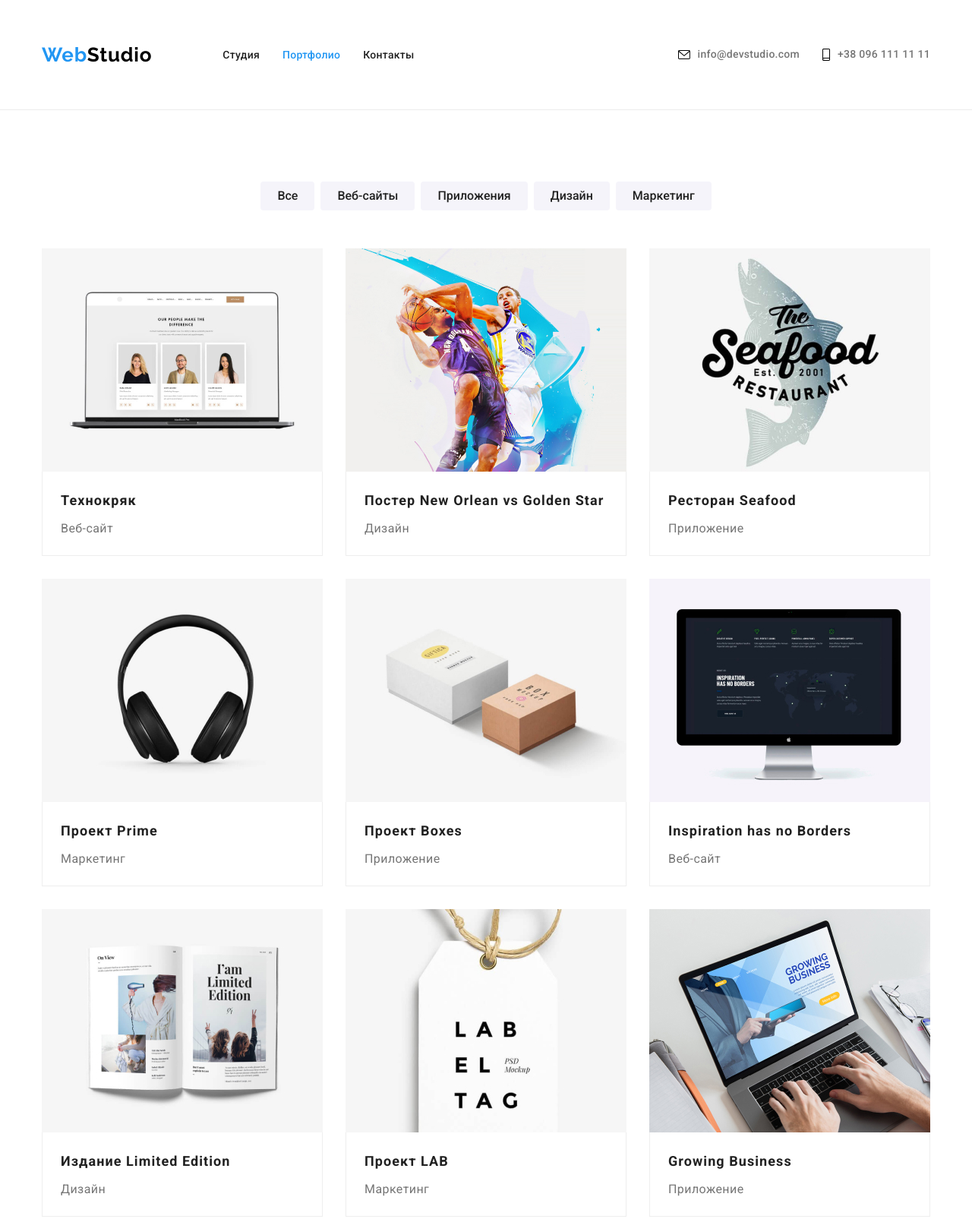
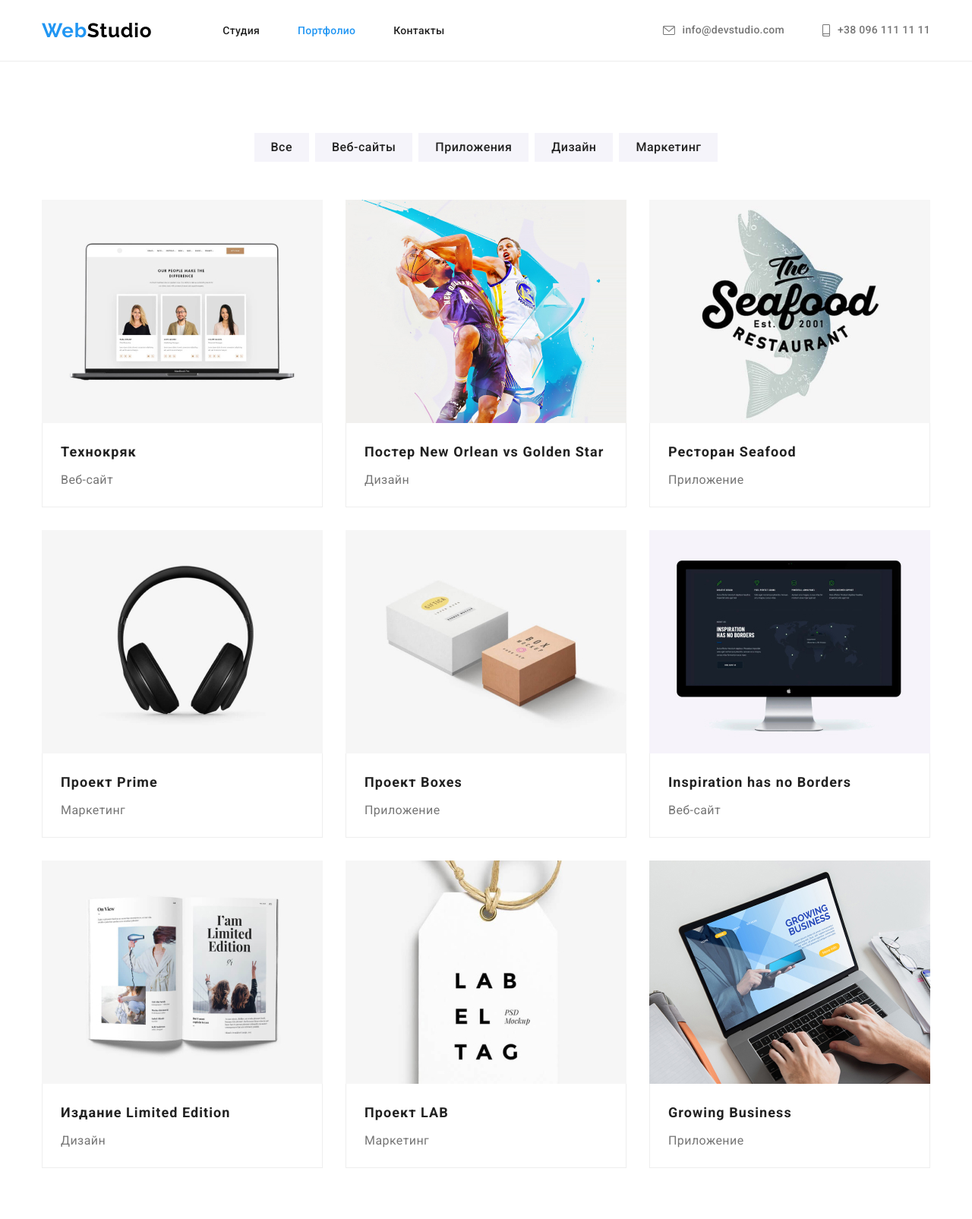
Before and after one commit to TkachenkoDmytr0/-goit-markup-hw-04, a plain HTML site: page portfolio.html in a window 1280 px wide. Shown: the top 1605 px of the page at 76% size. Drawn offline with nearby package versions, Linux system fonts and the light colour scheme.

Commit message:
исправление дз
исправил хедер
в особенностях дал цвета картинки
в герои прогнал картинку через сквош
в портфолио дал картинкам ссылку

```diff
--- a/css/styles.css
+++ b/css/styles.css
@@ -100,7 +100,7 @@ img {
 .footer-link:hover,
 .footer-link:focus {
     color: var(--bt-nav-cl);
-    fill: var(--bt-nav-cl);
+
 }
 
 /*
@@ -144,21 +144,19 @@ img {
 }
 
 .header-item {
-    margin-right: 30px;
-    padding-top: 32px;
-    padding-bottom: 32px;
+    margin-right: 50px;
 }
 
 .header-item:last-child {
     margin-right: 0;
 }
 
-.header-item:first-child {
-    margin-left: 0px;
+.header-item-contact {
+    margin-right: 30px;
 }
 
-.header-item:last-child {
-    margin-right: 0px;
+.header-item-contact:last-child {
+    margin-right: 0;
 }
 
 .header-link,
@@ -176,6 +174,7 @@ img {
     justify-content: center;
     align-items: center;
     color: var(--paragraf-color);
+    fill: currentColor;
 }
 
 .header-icons {
@@ -192,9 +191,12 @@ img {
 ============================
  */
 .hero {
-    background-image: url(../images/backgroundheader/headerbg.png);
+    background-image: url(../images/backgroundheader/headerbg\ \(1\).jpg);
     background-repeat: no-repeat;
     background-color: var(--hero-background-cl);
+    background-size: cover;
+    max-width: 1600px;
+    height: 600px;
     padding-top: 200px;
     padding-bottom: 200px;
 }
@@ -387,7 +389,6 @@ img {
 .social-list {
     display: flex;
     justify-content: center;
-    align-content: center;
 }
 
 .social-item {
@@ -443,7 +444,6 @@ img {
 
 .client-list {
     display: flex;
-    align-items: center;
     justify-content: center;
 }
 
@@ -486,6 +486,7 @@ img {
 
 .footer-box {
     display: flex;
+    align-items: baseline;
 }
 
 
@@ -536,16 +537,11 @@ img {
  footer social
  ===========================
  */
-.footer-box-social {
-    padding-top: 12px;
-    padding-bottom: 40px;
-}
 
 .footer-text {
     font-weight: 700;
     line-height: 1.14;
     text-transform: uppercase;
-    width: 145px;
     color: var(--background-cl-body);
     margin-bottom: 20px;
 }
@@ -605,8 +601,8 @@ img {
     font-size: 16px;
     line-height: 1.62;
     text-align: center;
+    letter-spacing: 0.03em;
     background: var(--team-background-cl);
-    border-radius: 4px;
     color: var(--text-black-cl);
     cursor: pointer;
 
@@ -642,9 +638,8 @@ img {
     margin-bottom: 30px;
 }
 
-.projects-item:hover,
-.projects-item:focus {
-    cursor: pointer;
+.projects-link:hover .project-box,
+.projects-item:focus .project-box {
     box-shadow: 0px 1px 1px rgba(0, 0, 0, 0.12), 0px 4px 4px rgba(0, 0, 0, 0.06), 1px 4px 6px rgba(0, 0, 0, 0.16);
 }
 
--- a/portfolio.html
+++ b/portfolio.html
@@ -51,7 +51,7 @@
                 <h1 class="visually-hidden">спиcок услуг</h1>
                 <ul class="servise-list list">
                     <li class="servise-item"><button class="servise-bt" type="button">Все</button></li>
-                    <li class="servise-item"><button class="servise-bt" type="button">Веб-сайты</span> </button></li>
+                    <li class="servise-item"><button class="servise-bt" type="button">Веб-сайты</button></li>
                     <li class="servise-item"><button class="servise-bt" type="button">Приложения</button></li>
                     <li class="servise-item"><button class="servise-bt" type="button">Дизайн</button></li>
                     <li class="servise-item"><button class="servise-bt" type="button">Маркетинг</button></li>
@@ -60,69 +60,93 @@
                 <!--проекты-->
                 <ul class="projects-list list">
                     <li class="projects-item">
+                        <a class="projects-link link" href="#">
                             <img src="./images/project/project1.jpg" alt="Технокряк" width="370" height="294">
                             <div class="project-box">
                                 <h2 class="projects-title">Технокряк</h2>
                                 <p class="projects-text">Веб-сайт</p>
                             </div>
+                        </a>
 
                     </li>
-                    <li class="projects-item"><img src="./images/project/project2.jpg"
+                    <li class="projects-item">
+                        <a class="projects-link link" href="#"><img src="./images/project/project2.jpg"
                                 alt="Постер New Orlean vs Golden Star" width="370" height="294">
                             <div class="project-box">
                                 <h2 class="projects-title">Постер New Orlean vs Golden Star</h2>
                                 <p class="projects-text">Дизайн</p>
                             </div>
+                        </a>
 
                     </li>
-                    <li class="projects-item"><img src="./images/project/project3.jpg" alt="Ресторан Seafood"
-                            width="370" height="294">
+                    <li class="projects-item">
+                        <a class="projects-link link" href="#">
+                            <img src="./images/project/project3.jpg" alt="Ресторан Seafood" width="370" height="294">
                             <div class="project-box">
                                 <h2 class="projects-title">Ресторан Seafood</h2>
                                 <p class="projects-text">Приложение</p>
-                        </div class="project-box">
+                            </div>
+                        </a>
                     </li>
-                    <li class="projects-item"><img src="./images/project/project4.jpg" alt="Проект Prime" width="370"
-                            height="294">
+                    <li class="projects-item">
+
+                        <a class="projects-link link" href="#">
+                            <img src="./images/project/project4.jpg" alt="Проект Prime" width="370" height="294">
                             <div class="project-box">
                                 <h2 class="projects-title" lang="en">Проект Prime</h2>
                                 <p class="projects-text">Маркетинг</p>
                             </div>
+                        </a>
                     </li>
-                    <li class="projects-item"><img src="./images/project/project5.jpg" alt="Проект Boxes" width="370"
-                            height="294">
+                    <li class="projects-item">
+
+                        <a class="projects-link link" href="#">
+                            <img src="./images/project/project5.jpg" alt="Проект Boxes" width="370" height="294">
                             <div class="project-box">
                                 <h2 class="projects-title">Проект Boxes</h2>
                                 <p class="projects-text">Приложение</p>
                             </div>
+                        </a>
                     </li>
-                    <li class="projects-item"><img src="./images/project/project6.jpg" alt="Inspiration has no Borders"
-                            width="370" height="294">
+                    <li class="projects-item">
+
+                        <a class="projects-link link" href="#">
+                            <img src="./images/project/project6.jpg" alt="Inspiration has no Borders" width="370"
+                                height="294">
                             <div class="project-box">
                                 <h2 class="projects-title" lang="en">Inspiration has no Borders</h2>
                                 <p class="projects-text">Веб-сайт</p>
                             </div>
+                        </a>
                     </li>
-                    <li class="projects-item"><img src="./images/project/project7.jpg" alt="Издание Limited Edition"
-                            width="370" height="294">
+                    <li class="projects-item">
+
+                        <a class="projects-link link" href="#">
+                            <img src="./images/project/project7.jpg" alt="Издание Limited Edition" width="370"
+                                height="294">
                             <div class="project-box">
                                 <h2 class="projects-title">Издание Limited Edition</h2>
                                 <p class="projects-text">Дизайн</p>
                             </div>
+                        </a>
                     </li>
-                    <li class="projects-item"><img src="./images/project/project8.jpg" alt="Проект LAB" width="370"
-                            height="294">
+                    <li class="projects-item">
+                        <a class="projects-link link" href="#">
+                            <img src="./images/project/project8.jpg" alt="Проект LAB" width="370" height="294">
                             <div class="project-box">
                                 <h2 class="projects-title">Проект LAB</h2>
                                 <p class="projects-text">Маркетинг</p>
                             </div>
+                        </a>
                     </li>
-                    <li class="projects-item"><img src="./images/project/project9.jpg" alt="Growing Business"
-                            width="370" height="294">
+                    <li class="projects-item">
+                        <a class="projects-link link" href="">
+                            <img src="./images/project/project9.jpg" alt="Growing Business" width="370" height="294">
                             <div class="project-box">
                                 <h2 class="projects-title" lang="en">Growing Business</h2>
                                 <p class="projects-text">Приложение</p>
                             </div>
+                        </a>
                     </li>
                 </ul>
             </div>
@@ -177,5 +201,4 @@
     </footer>
 </body>
 
-
 </html>
```
Also changed, not shown: index.html (+3 -2 lines), images/backgroundheader/headerbg (1).jpg (added), images/backgroundheader/headerbg.png (deleted), images/icons/sprite.svg. Lines whose indentation alone changed are shown as unchanged.
